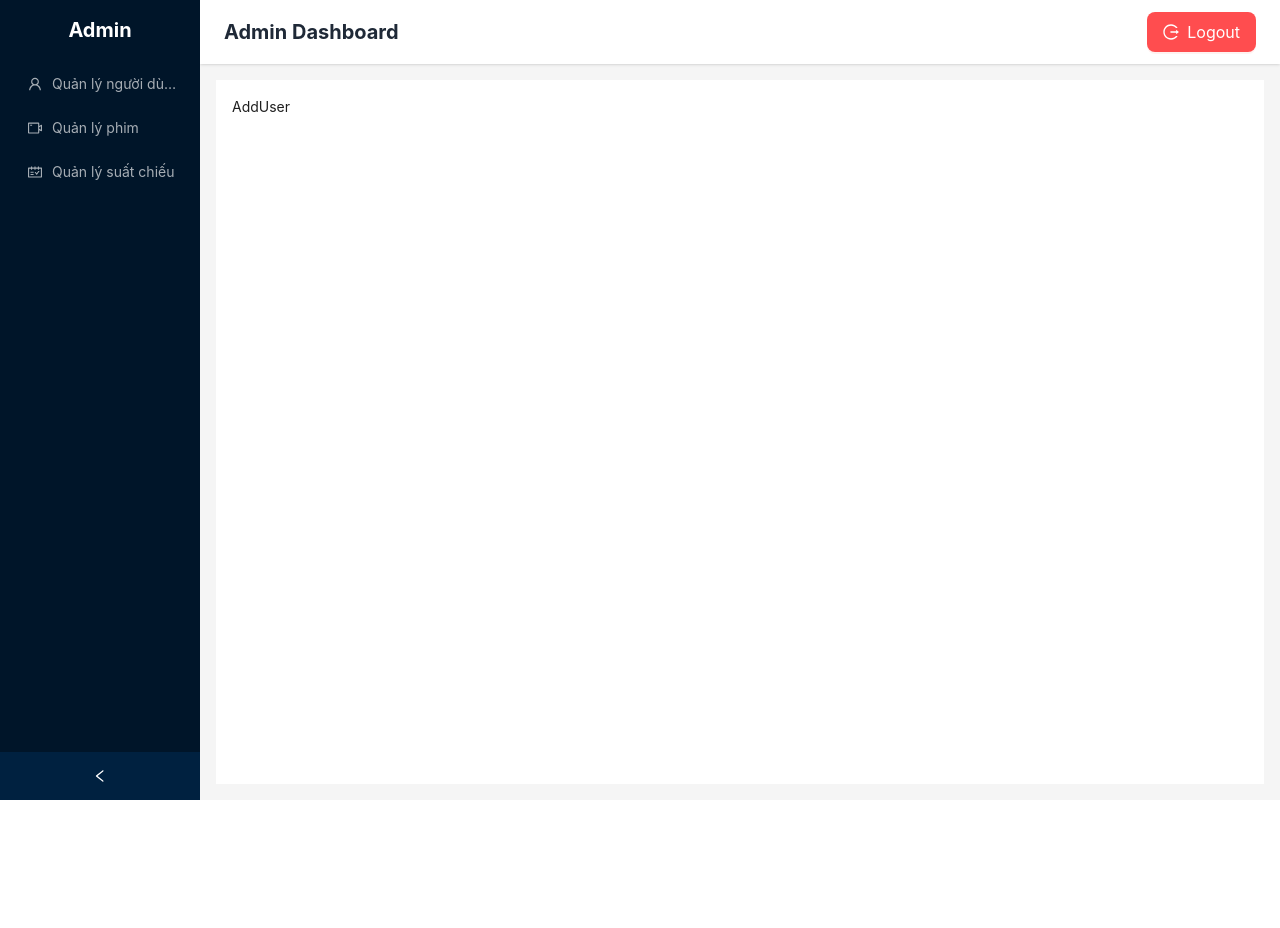
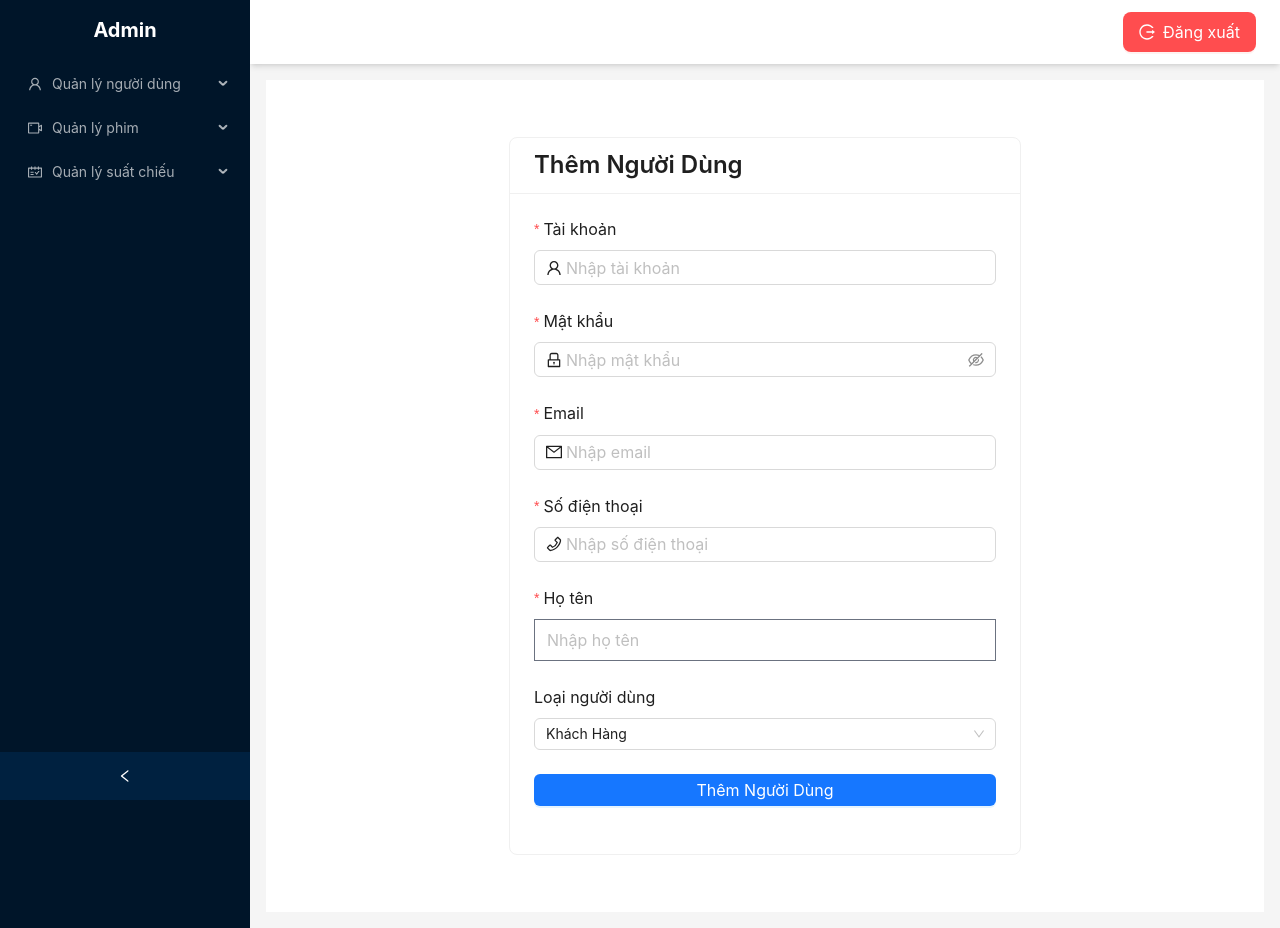
Before and after one commit to leenauht/Reactjs_Capstone, a React (Vite) app: page /admin/add-user in a window 1280 px wide. Before the commit the page ends 800 px from the top, so only its background shows below. Built offline with nearby package versions, Linux system fonts and the light colour scheme; sample sign-in values are in the browser's storage.

Commit message:
add user

```diff
--- a/src/pages/AdminTemplate/AuthPage/index.jsx
+++ b/src/pages/AdminTemplate/AuthPage/index.jsx
@@ -49,7 +49,7 @@ export default function AuthPage() {
   }, [submitted, state.error, state.data]);
 
   if (state.data) {
-    return <Navigate to="/admin" />;
+    return <Navigate to="/admin/list-user" />;
   }
 
   return (
--- a/src/pages/AdminTemplate/ListUserPage/AddUser/index.jsx
+++ b/src/pages/AdminTemplate/ListUserPage/AddUser/index.jsx
@@ -1,3 +1,147 @@
-export default function AddUser() {
-  return <div>AddUser</div>;
+import { Form, Input, Button, Select, notification, Card } from "antd";
+import {
+  UserOutlined,
+  LockOutlined,
+  MailOutlined,
+  PhoneOutlined,
+} from "@ant-design/icons";
+import api from "../../../../services/api";
+
+const { Option } = Select;
+
+export default function AddUserPage() {
+  const [form] = Form.useForm();
+
+  const handleSubmit = async (values) => {
+    const userWithGroup = {
+      ...values,
+      maNhom: "GP08",
+    };
+
+    try {
+      const result = await api.post(
+        "/QuanLyNguoiDung/ThemNguoiDung",
+        userWithGroup
+      );
+
+      notification.success({
+        message: "Thêm người dùng thành công!",
+        description: result.data.message,
+        placement: "bottomRight",
+      });
+
+      form.resetFields();
+    } catch (error) {
+      notification.error({
+        message: "Thêm người dùng thất bại!",
+        description: error.response?.data?.content || "Có lỗi xảy ra!",
+        placement: "bottomRight",
+      });
+    }
+  };
+
+  return (
+    <div className="flex justify-center items-center min-h-screen">
+      <Card
+        title={
+          <h2 style={{ textAlign: "left", fontSize: "24px" }}>
+            Thêm Người Dùng
+          </h2>
+        }
+        className="w-full max-w-lg"
+      >
+        <Form
+          form={form}
+          layout="vertical"
+          onFinish={handleSubmit}
+          initialValues={{
+            maLoaiNguoiDung: "KhachHang",
+          }}
+        >
+          <Form.Item
+            label={<span style={{ fontSize: "16px" }}>Tài khoản</span>}
+            name="taiKhoan"
+            rules={[{ required: true, message: "Vui lòng nhập tài khoản!" }]}
+          >
+            <Input
+              prefix={<UserOutlined />}
+              placeholder="Nhập tài khoản"
+              style={{ fontSize: "16px" }}
+            />
+          </Form.Item>
+
+          <Form.Item
+            label={<span style={{ fontSize: "16px" }}>Mật khẩu</span>}
+            name="matKhau"
+            rules={[{ required: true, message: "Vui lòng nhập mật khẩu!" }]}
+          >
+            <Input.Password
+              prefix={<LockOutlined />}
+              placeholder="Nhập mật khẩu"
+              style={{ fontSize: "16px" }}
+            />
+          </Form.Item>
+
+          <Form.Item
+            label={<span style={{ fontSize: "16px" }}>Email</span>}
+            name="email"
+            rules={[
+              { required: true, message: "Vui lòng nhập email!" },
+              { type: "email", message: "Email không hợp lệ!" },
+            ]}
+          >
+            <Input
+              prefix={<MailOutlined />}
+              placeholder="Nhập email"
+              style={{ fontSize: "16px" }}
+            />
+          </Form.Item>
+
+          <Form.Item
+            label={<span style={{ fontSize: "16px" }}>Số điện thoại</span>}
+            name="soDt"
+            rules={[
+              { required: true, message: "Vui lòng nhập số điện thoại!" },
+              { pattern: /^[0-9]+$/, message: "Số điện thoại không hợp lệ!" },
+            ]}
+          >
+            <Input
+              prefix={<PhoneOutlined />}
+              placeholder="Nhập số điện thoại"
+              style={{ fontSize: "16px" }}
+            />
+          </Form.Item>
+
+          <Form.Item
+            label={<span style={{ fontSize: "16px" }}>Họ tên</span>}
+            name="hoTen"
+            rules={[{ required: true, message: "Vui lòng nhập họ tên!" }]}
+          >
+            <Input placeholder="Nhập họ tên" style={{ fontSize: "16px" }} />
+          </Form.Item>
+
+          <Form.Item
+            label={<span style={{ fontSize: "16px" }}>Loại người dùng</span>}
+            name="maLoaiNguoiDung"
+          >
+            <Select style={{ fontSize: "16px" }}>
+              <Option value="KhachHang">Khách Hàng</Option>
+              <Option value="QuanTri">Quản Trị</Option>
+            </Select>
+          </Form.Item>
+
+          <Form.Item>
+            <Button
+              type="primary"
+              htmlType="submit"
+              block
+              style={{ fontSize: "16px" }}
+            >
+              Thêm Người Dùng
+            </Button>
+          </Form.Item>
+        </Form>
+      </Card>
+    </div>
+  );
 }
--- a/src/pages/AdminTemplate/_component/CustomHeader.jsx
+++ b/src/pages/AdminTemplate/_component/CustomHeader.jsx
@@ -15,17 +15,16 @@ export default function CustomHeader() {
   };
 
   return (
-    <Header className="flex justify-between items-center bg-white shadow px-6 py-3">
-      <h1 className="text-xl font-bold text-gray-800">Admin Dashboard</h1>
+    <Header className="flex justify-end items-center bg-white shadow-md px-6 py-3">
       <Button
         type="primary"
         danger
         icon={<LogoutOutlined />}
         onClick={handleLogout}
         size="large"
-        className="hover:bg-red-600 transition-all duration-200"
+        className="hover:bg-red-600 transition-all duration-200 text-white"
       >
-        Logout
+        Đăng xuất
       </Button>
     </Header>
   );
--- a/src/pages/AdminTemplate/_component/Sidebar.jsx
+++ b/src/pages/AdminTemplate/_component/Sidebar.jsx
@@ -3,6 +3,8 @@ import {
   UserOutlined,
   VideoCameraOutlined,
   ScheduleOutlined,
+  UnorderedListOutlined,
+  PlusOutlined,
 } from "@ant-design/icons";
 import { Link } from "react-router-dom";
 
@@ -11,24 +13,60 @@ const { Sider } = Layout;
 export default function Sidebar() {
   const menuItems = [
     {
-      key: "1",
+      key: "user",
       icon: <UserOutlined />,
-      label: <Link to="/admin/list-user">Quản lý người dùng</Link>,
+      label: "Quản lý người dùng",
+      children: [
+        {
+          key: "1",
+          icon: <UnorderedListOutlined />,
+          label: <Link to="/admin/list-user">Danh sách người dùng</Link>,
+        },
+        {
+          key: "2",
+          icon: <PlusOutlined />,
+          label: <Link to="/admin/add-user">Thêm người dùng</Link>,
+        },
+      ],
     },
     {
-      key: "2",
+      key: "film",
       icon: <VideoCameraOutlined />,
-      label: <Link to="/admin/list-film">Quản lý phim</Link>,
+      label: "Quản lý phim",
+      children: [
+        {
+          key: "3",
+          icon: <UnorderedListOutlined />,
+          label: <Link to="/admin/list-film">Danh sách phim</Link>,
+        },
+        {
+          key: "4",
+          icon: <PlusOutlined />,
+          label: <Link to="/admin/add-film">Thêm phim</Link>,
+        },
+      ],
     },
     {
-      key: "3",
+      key: "showtime",
       icon: <ScheduleOutlined />,
-      label: <Link to="/admin/show-time">Quản lý suất chiếu</Link>,
+      label: "Quản lý suất chiếu",
+      children: [
+        {
+          key: "5",
+          icon: <UnorderedListOutlined />,
+          label: <Link to="/admin/list-showtime">Danh sách suất chiếu</Link>,
+        },
+        {
+          key: "6",
+          icon: <PlusOutlined />,
+          label: <Link to="/admin/add-showtime">Thêm suất chiếu</Link>,
+        },
+      ],
     },
   ];
 
   return (
-    <Sider theme="dark" collapsible>
+    <Sider theme="dark" collapsible width={250}>
       <div className="p-4 text-white text-center font-bold text-xl">Admin</div>
       <Menu theme="dark" mode="inline" items={menuItems} />
     </Sider>
--- a/src/services/api.js
+++ b/src/services/api.js
@@ -11,6 +11,11 @@ api.interceptors.request.use((config) => {
       "eyJhbGciOiJIUzI1NiIsInR5cCI6IkpXVCJ9.eyJ0ZW5Mb3AiOiJCb290Y2FtcCA3OCIsIkhldEhhblN0cmluZyI6IjIwLzA3LzIwMjUiLCJIZXRIYW5UaW1lIjoiMTc1Mjk2OTYwMDAwMCIsIm5iZiI6MTcyNjA3NDAwMCwiZXhwIjoxNzUzMTE3MjAwfQ.Qh5EKISAVqlhbNkgh1gtzDLUv1TXC7WpqNdNpAS2274",
   };
 
+  const accessToken = JSON.parse(localStorage.getItem("userInfo"))?.accessToken;
+
+  if (accessToken) {
+    config.headers.Authorization = `Bearer ${accessToken}`;
+  }
   return config;
 });
 
```
